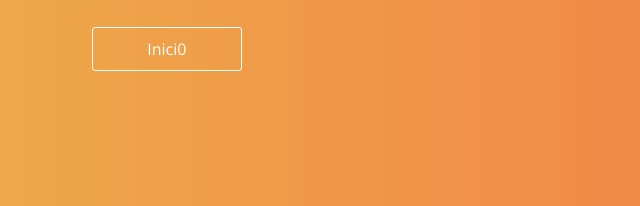
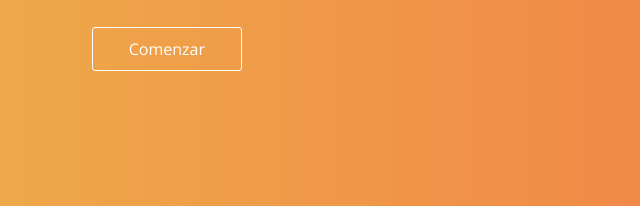
Before and after one commit to JcarlosFAllende/POKEAPI, a plain HTML site: page index.html in a window 1280 px wide. Shown: the part 294-500 px from the top of the page, 0-640 px from the left. Drawn offline with nearby package versions, Linux system fonts and the light colour scheme.

Commit message:
Update index.html

```diff
--- a/index.html
+++ b/index.html
@@ -24,7 +24,7 @@
             </nav>
             <div class="textos">
                 <h1>Poké<b>API</b></h1>
-                <a href="index.html">Inici0</a>
+                <a href="inicio.html">Comenzar</a>
             </div>
             <img src="img/poke.gif" alt="" title="Pikachu">
         </div>
```
